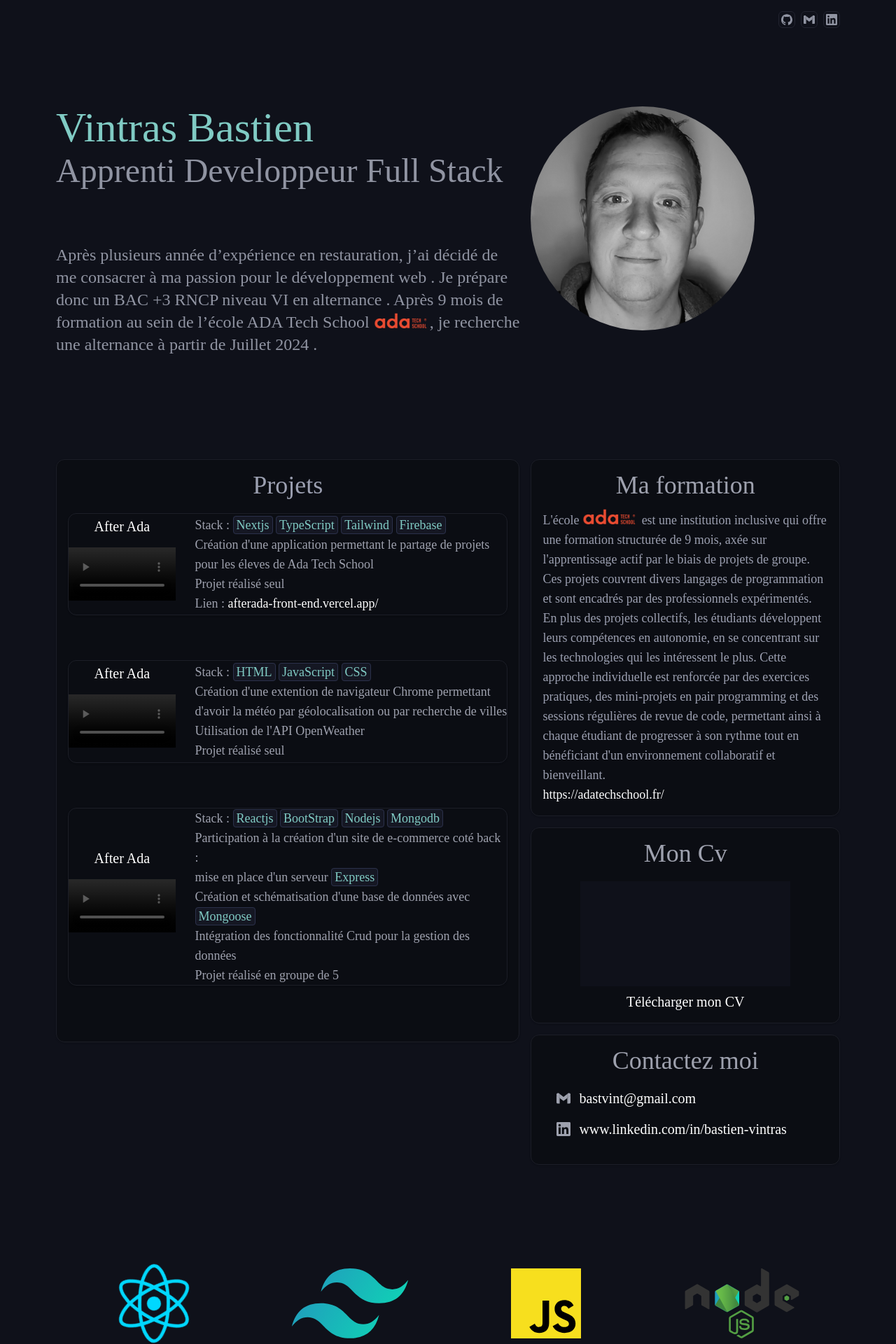
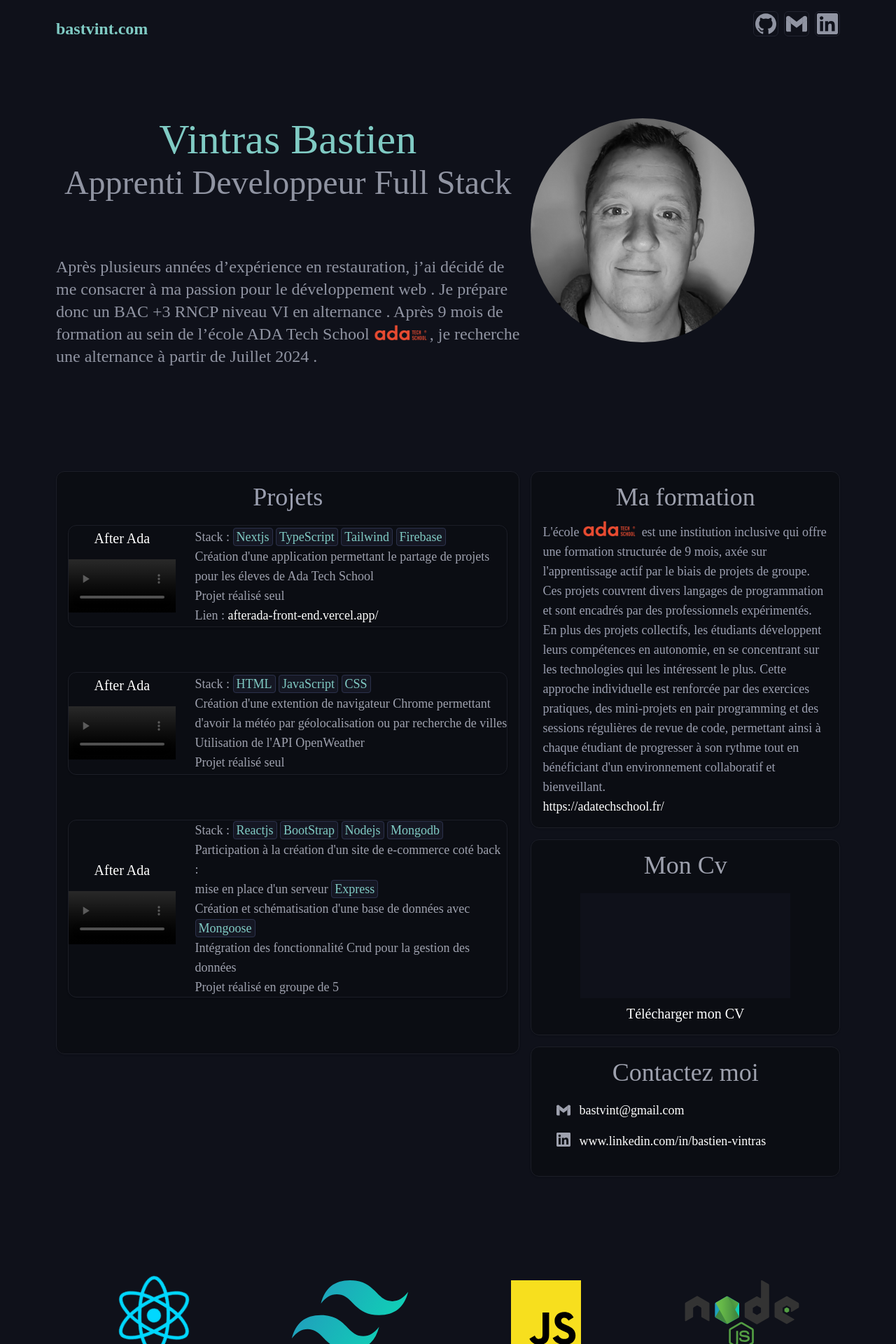
Before and after one commit to BastienVintras/portfolio, a Next.js app in the folder portfolio/: page / in a window 1280 px wide. Shown: the top 1920 px of the page at 70% size. Built offline with nearby package versions, Linux system fonts and the light colour scheme; grey boxes are pictures that could not be loaded; a web font is replaced by a local one.

Commit message:
correction responsive

```diff
--- a/portfolio/app/_components/footer.tsx
+++ b/portfolio/app/_components/footer.tsx
@@ -1,7 +1,7 @@
 
 export const Footer = ( ) => {
   return (
-    <div>
+    <div className="p-2 text-sm">
         <p>@Copyright Bastien Vintras 2024</p>
     </div>
  );
--- a/portfolio/app/_components/header.tsx
+++ b/portfolio/app/_components/header.tsx
@@ -10,27 +10,27 @@
     return(
 <header className=" py-4">
         <Section className="flex items-baseline">
-            <h1 className="text-lg font-bold text-primary">
-
+            <h1 className="text-2xl font-bold text-primary">
+                bastvint.com
             </h1>
             <div className="flex-1"/>
                 <ul className="flex items-center gap-2">
                     <Link
                     href="https://github.com/BastienVintras"
                     target="_blank"
-                     className={cn(buttonVariants({variant:"outline"}),"size-6 p-0")}>
-                        <GithubIcon size={16} className="text-foreground"/>
+                     className={cn(buttonVariants({variant:"outline"}),"size-9 p-0")}>
+                        <GithubIcon size={30} className="text-foreground"/>
                     </Link>
                     <Link
                     href="mailto:bastvint@gmail.com?subject=Votre profil m'interesse&body=Bonjour,%0D%0AJe souhaite obtenir plus d'informations à propos de votre profil.%0D%0AMerci."
-                    className={cn(buttonVariants({variant:"outline"}),"size-6 p-0")}>
-                        <GmailIcon size={16} className="text-foreground"/>
+                    className={cn(buttonVariants({variant:"outline"}),"size-9 p-0")}>
+                        <GmailIcon size={30} className="text-foreground"/>
                     </Link>
                     <Link
                     href="https://www.linkedin.com/in/bastien-vintras-50b125270/"
                     target="_blank"
-                     className={cn(buttonVariants({variant:"outline"}),"size-6 p-0")}>
-                        <LinkedinIcon size={16} className="text-foreground"/>
+                     className={cn(buttonVariants({variant:"outline"}),"size-9 p-0")}>
+                        <LinkedinIcon size={30} className="text-foreground"/>
                     </Link>
                 </ul>
 
--- a/portfolio/app/_components/hero.tsx
+++ b/portfolio/app/_components/hero.tsx
@@ -20,11 +20,11 @@
   return (
   <Section className="flex max-md:flex-col items-start gap-4">
     <div className="flex-[3] flex flex-col gap-2">
-        <h1 className="font-caption text-6xl text-primary">Vintras Bastien</h1>
-        <h2 className="font-caption text-5xl">Apprenti Developpeur Full Stack</h2>
+        <h1 className="font-caption text-6xl text-primary text-center">Vintras Bastien</h1>
+        <h2 className="font-caption text-5xl text-center">Apprenti Developpeur Full Stack</h2>
         <Spacing size="sm"/>
         <h3 className="text-2xl">
-        Après plusieurs année d’expérience en restauration, j’ai décidé de me consacrer à ma passion pour le développement web . Je prépare donc un BAC +3 RNCP niveau VI en alternance . Après 9 mois de formation au sein de l’école ADA Tech School <AdaIcon className=" inline w-20 -mt-2"/>, je recherche une alternance à partir de Juillet 2024 .
+        Après plusieurs années d’expérience en restauration, j’ai décidé de me consacrer à ma passion pour le développement web . Je prépare donc un BAC +3 RNCP niveau VI en alternance . Après 9 mois de formation au sein de l’école ADA Tech School <AdaIcon className=" inline w-20 -mt-2"/>, je recherche une alternance à partir de Juillet 2024 .
         </h3>
     </div>
     <div className="flex-[2] max-md:m-auto ml-auto">
--- a/portfolio/app/_components/status.tsx
+++ b/portfolio/app/_components/status.tsx
@@ -176,7 +176,7 @@
         <Card className="p-4 flex-1">
           <p className="flex justify-center text-4xl">Contactez moi</p>
           <ul className="p-5">
-            <li className=" text-xl">
+            <li className=" text-lg">
               <GmailIcon size={20} className="inline -mt-1" />
               <Link
                 className="text-white ml-3"
@@ -186,8 +186,8 @@
                 bastvint@gmail.com
               </Link>
             </li>
-            <li className="mt-4 text-xl">
-              <LinkedinIcon size={20} className="inline -mt-1" />
+            <li className="mt-4 text-lg md: flex items-center">
+              <LinkedinIcon size={20} className="md:inline -mt-1 sm:-mt-3 md:-mt-1 lg: xl:-mt-1   " />
               <Link
                 className="text-white ml-3"
                 href="https://www.linkedin.com/in/bastien-vintras-50b125270/"
@@ -202,7 +202,7 @@
       </div>
 
     </div>
-    <div className="flex flex-wrap">
+    <div className="flex flex-wrap mb-5">
   <div className="w-1/2 md:w-1/4 p-4">
     <ReactIcon className="animate-spin-slow w-full" size={100} />
   </div>
@@ -218,6 +218,7 @@
 </div>
 <Spacing/>
 <Footer/>
+
     </Section>
   );
 };
```
